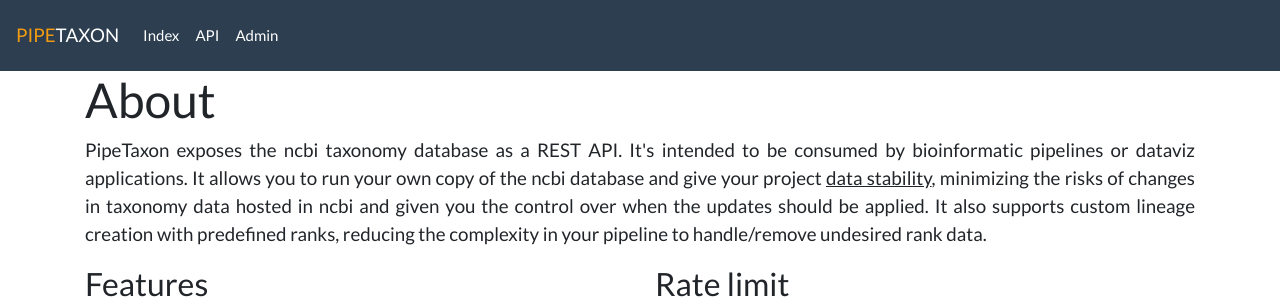
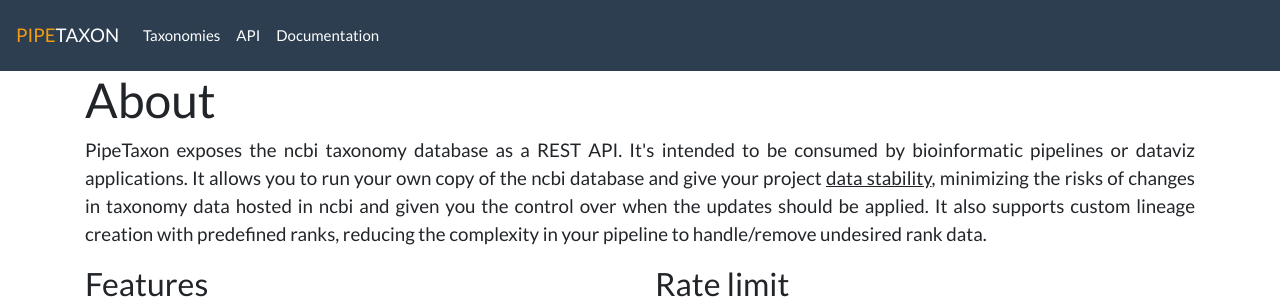
Before and after one commit to voorloopnul/pipetaxon, a Django app: page /features/ in a window 1280 px wide. Shown: the top 302 px of the page. Run offline with Django 3.2, Linux system fonts and the light colour scheme; tables that the repository leaves empty hold one stand-in row (values such as "Sample post"); some libraries are stand-ins or nearby versions.

Commit message:
change label for taxonomies list pages in navbar to make it more descriptive  - remove admin link from navbar

```diff
--- a/taxonomy/templates/www/base.html
+++ b/taxonomy/templates/www/base.html
@@ -37,13 +37,13 @@
     <div class="collapse navbar-collapse" id="navbarColor01">
         <ul class="navbar-nav mr-auto">
             <li class="nav-item {% if request.get_full_path == '/' %}active{% endif %}">
-                <a class="nav-link" href="{% url 'site-list' %}">Index <span class="sr-only">(current)</span></a>
+                <a class="nav-link" href="{% url 'site-list' %}">Taxonomies <span class="sr-only">(current)</span></a>
             </li>
             <li class="nav-item {% if request.get_full_path == '/api/' %}active{% endif %}">
                 <a class="nav-link" href="{% url 'site-api' %}">API</a>
             </li>
             <li class="nav-item">
-                <a class="nav-link" href="/admin/">Admin</a>
+                <a class="nav-link" href="http://github.com/voorloopnul/pipetaxon">Documentation</a>
             </li>
         </ul>
         {% if view.filters %}
--- a/www/templates/www/base.html
+++ b/www/templates/www/base.html
@@ -37,7 +37,7 @@
     <div class="collapse navbar-collapse" id="navbarColor01">
         <ul class="navbar-nav mr-auto">
             <li class="nav-item {% if request.get_full_path == '/' %}active{% endif %}">
-                <a class="nav-link" href="{% url 'site-list' %}">Index <span class="sr-only">(current)</span></a>
+                <a class="nav-link" href="{% url 'site-list' %}">Taxonomies <span class="sr-only">(current)</span></a>
             </li>
             <li class="nav-item {% if request.get_full_path == '/features/' %}active{% endif %}">
                 <a class="nav-link" href="{% url 'site-features' %}">Features</a>
```
